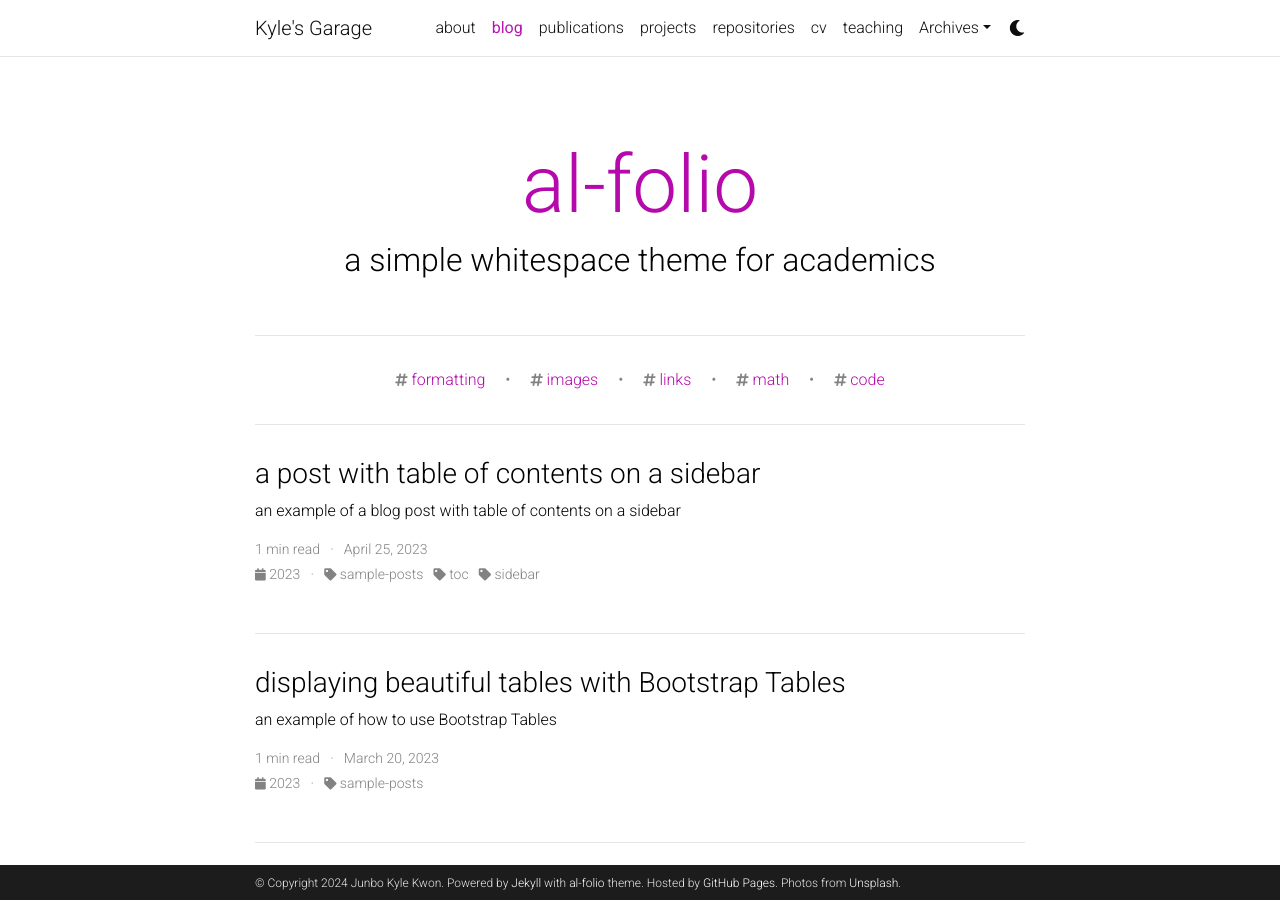
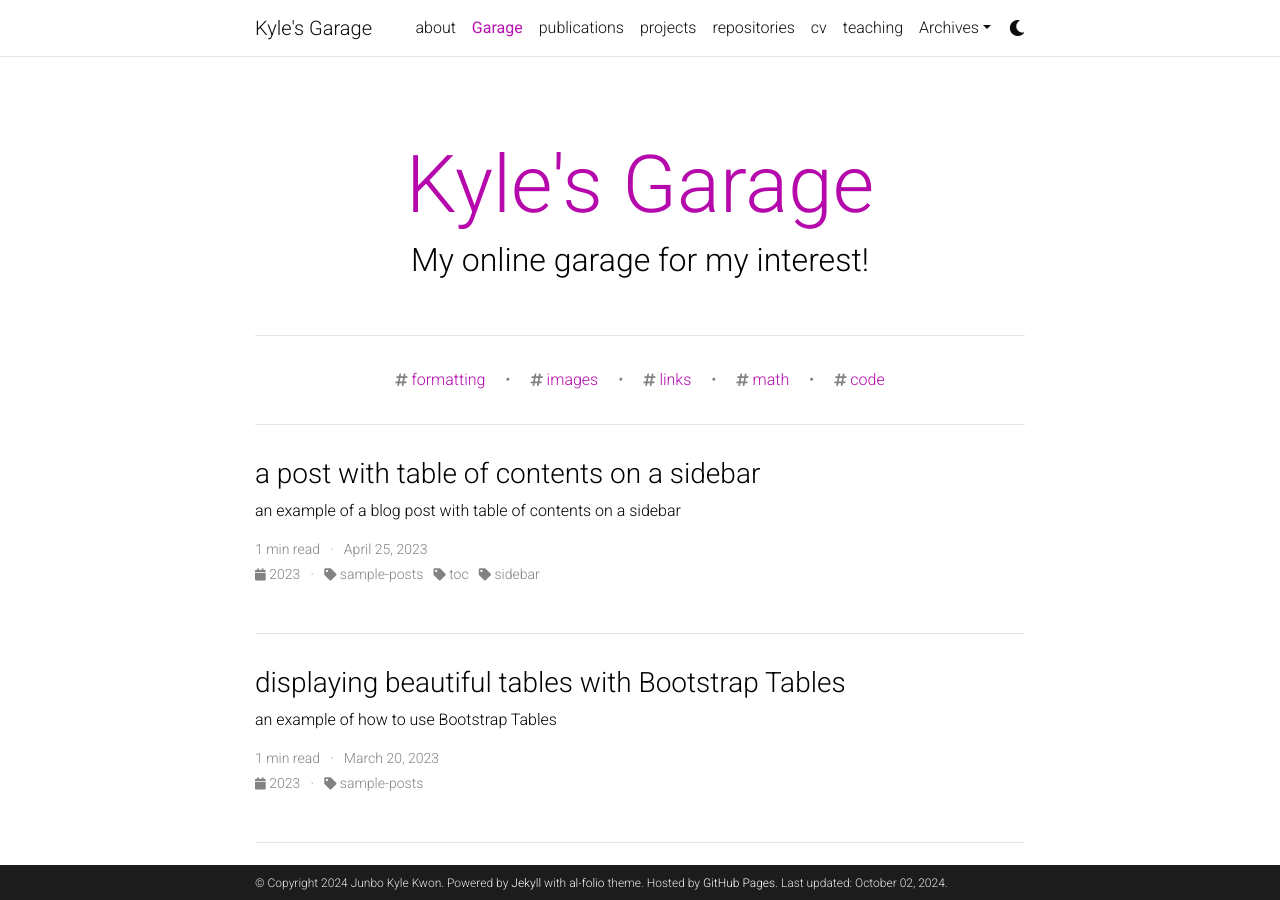
Before and after one commit to kyle000603/kyle000603.github.io, a Jekyll site: the page built from blog/index.html, in a window 1280 px wide and 900 px high. Built offline with Jekyll 4.4.1, drawn with Linux system fonts in a browser that asks for light colours; the list of posts is cut into pages by our own code; comment, search, counter and statistics services are not loaded; a style sheet for code colours, icons or effects is not loaded.

Commit message:
Update _config.yml

```diff
--- a/_config.yml
+++ b/_config.yml
@@ -12,15 +12,14 @@ description: > # the ">" symbol means to ignore newlines until "footer_text:"
 footer_text: >
   Powered by <a href="https://jekyllrb.com/" target="_blank">Jekyll</a> with <a href="https://github.com/alshedivat/al-folio">al-folio</a> theme.
   Hosted by <a href="https://pages.github.com/" target="_blank">GitHub Pages</a>.
-  Photos from <a href="https://unsplash.com" target="_blank">Unsplash</a>.
 keywords: jekyll, jekyll-theme, academic-website, portfolio-website  # add your own keywords or leave empty
 
-lang: en # the language of your site (for example: en, fr, cn, ru, etc.)
-icon: ⚛️  # the emoji used as the favicon (alternatively, provide image name in /assets/img/)
+lang: kr # the language of your site (for example: en, fr, cn, ru, etc.)
+icon: 🤖  # the emoji used as the favicon (alternatively, provide image name in /assets/img/)
 
 url: https://kyle000603.github.io # the base hostname & protocol for your site
 baseurl: # the subpath of your site, e.g. /blog/
-last_updated: false # set to true if you want to display last updated in the footer
+last_updated: true # set to true if you want to display last updated in the footer
 impressum_path:  # set to path to include impressum link in the footer, use the same path as permalink in a page, helps to conform with EU GDPR
 
 # -----------------------------------------------------------------------------
@@ -71,7 +70,7 @@ og_image: # The site-wide (default for all links) Open Graph preview image
 # Social integration
 # -----------------------------------------------------------------------------
 
-github_username: # your GitHub user name
+github_username: kyle000603
 gitlab_username: # your GitLab user name
 twitter_username: # your Twitter handle
 mastodon_username: # your mastodon instance+username in the format instance.tld/@username
@@ -122,9 +121,9 @@ bing_site_verification:  # out your bing-site-verification ID (Bing Webmaster)
 # Blog
 # -----------------------------------------------------------------------------
 
-blog_name: al-folio # blog_name will be displayed in your blog page
-blog_nav_title: blog # your blog must have a title for it to be displayed in the nav bar
-blog_description: a simple whitespace theme for academics
+blog_name: Kyle's Garage # blog_name will be displayed in your blog page
+blog_nav_title: Garage # your blog must have a title for it to be displayed in the nav bar
+blog_description: My online garage for my interest!
 permalink: /blog/:year/:title/
 
 # Pagination
```
